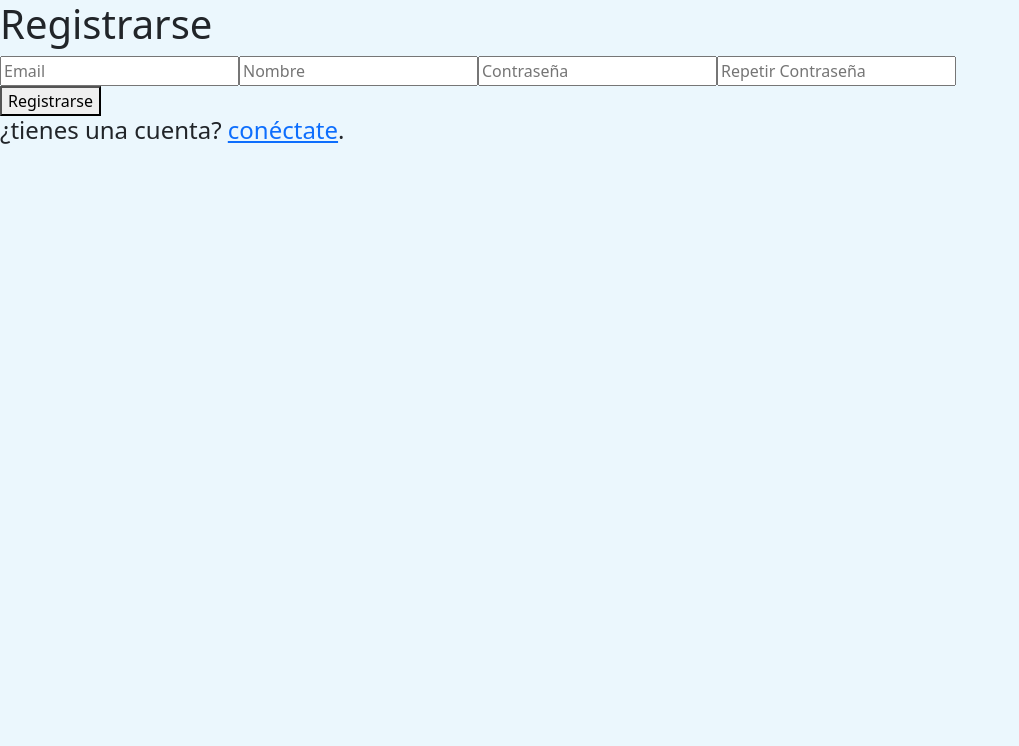
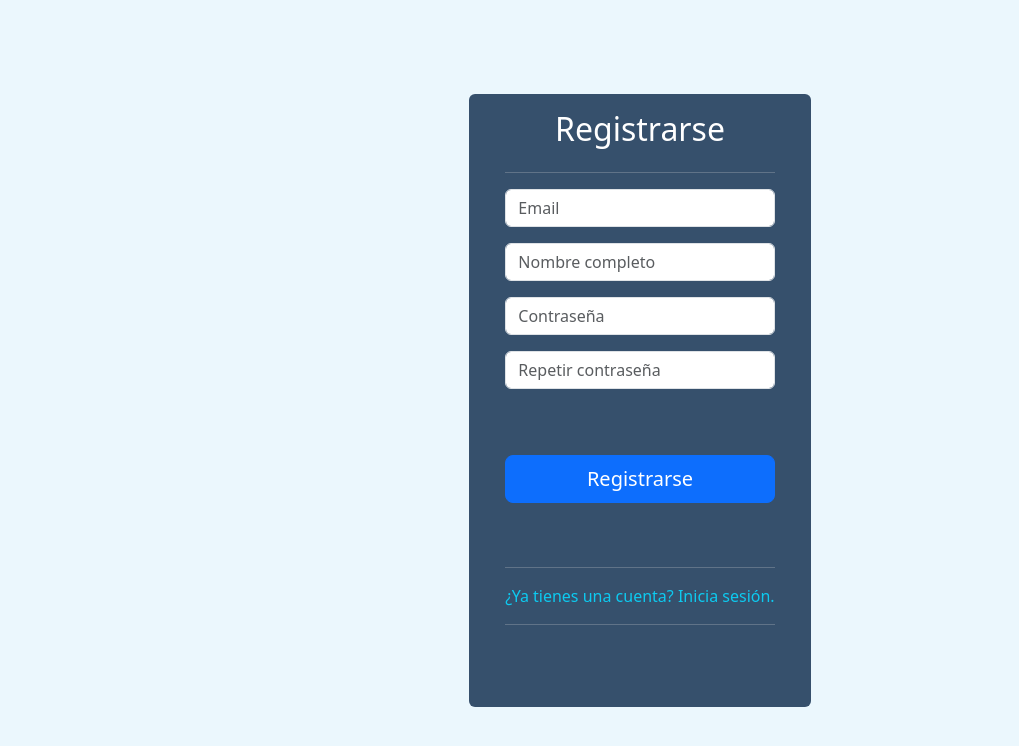
Before and after one commit to Goldfinch95/cosy, an Angular app: page /register in a window 1280 px wide. Shown: the top 746 px of the page, without its empty margins (0-1019 px from the left). Built offline with nearby package versions, Linux system fonts and the light colour scheme.

Commit message:
se trabajo en el diseño de la pagina registro y en la logica de validacion de los inputs de dicha pagina.

```diff
--- a/src/app/pages/login/login.component.css
+++ b/src/app/pages/login/login.component.css
@@ -18,3 +18,8 @@ img{
     background-color: #36506C;
     width: 26rem;
 }
+
+.btn-info:hover {
+    background-color: #00acc1;
+    border-color: #00acc1;
+  }
--- a/src/app/pages/login/login.component.html
+++ b/src/app/pages/login/login.component.html
@@ -36,7 +36,7 @@
                 />
                 @if (submitted && loginForm.controls['email'].errors){
                   <div class="text-danger mt-2">
-                    Se necesita de un <span>Email</span>.
+                    Se necesita de un Email.
                   </div>
                 }
               </div>
--- a/src/app/pages/login/login.component.ts
+++ b/src/app/pages/login/login.component.ts
@@ -14,14 +14,16 @@ import { CommonModule } from '@angular/common';
 export class LoginComponent {
   loginForm!:FormGroup
   submitted= false;
-  send = false;
+
   constructor(private formBuilder:FormBuilder){
-    //this.loginData = new Login();
+
   }
-  //loginData: Login;
+
 
   ngOnInit(){
     //validations
+    //requiere email (@) y un patron de letras (.) letras
+    //requiere una contraseña minimo 8 caracteres y un patron de una minuscula,una mayuscula, un numero y un caracter especial.
     this.loginForm = this.formBuilder.group({
       'email': ['', [Validators.required,Validators.email,Validators.pattern(/^.+@.+\..+$/)]],
       'password': ['',[Validators.required,Validators.minLength(8),Validators.pattern(/^(?=.*[a-z])(?=.*[A-Z])(?=.*\d)(?=.*[@$!%*?&])[A-Za-z\d@$!%*?&]+$/)]]
--- a/src/app/pages/register/register.component.css
+++ b/src/app/pages/register/register.component.css
@@ -0,0 +1,9 @@
+
+.card {
+    background-color: #36506C;
+
+  }
+  .title{
+    font-size: 32px;
+    font-weight: 400;
+}
--- a/src/app/pages/register/register.component.html
+++ b/src/app/pages/register/register.component.html
@@ -1,42 +1,72 @@
-<!--registro-->
-<section>
+<section class="container-fluid d-flex justify-content-center align-items-center" style="height: 100vh;">
+  <div class="col-md-4 d-flex justify-content-center">
+    <div class="card border-0" style="max-width: 350px; height: 613px" [ngClass]="{'h-auto': submitted && registerForm.invalid}">
+      <div class="card-body"style="margin: 0 20px;">
+        <h1 class=" title text-center text-white mb-4">Registrarse</h1>
+        <form [formGroup]="registerForm" (ngSubmit)="onSubmit()">
+          <hr style="border-top: 1px solid #DBDBDB; width: 100%;">
           <div>
-    <h1>Registrarse</h1>
-  </div>
-  <div>
+          <div class="mb-3">
             <input
                   type="email"
-      [(ngModel)]="accountData.email"
-      [ngModelOptions]="{
-        standalone: true
-      }"
+                  formControlName="email"
+                  class="form-control"
+                  [ngClass]="{ 'is-invalid': submitted && registerForm.controls['email'].errors }"
                   placeholder="Email"
                 />
-    <input
-      type="text"
-      [(ngModel)]="accountData.name"
-      [ngModelOptions]="{ standalone: true }"
-      placeholder="Nombre"
-    />
-    <input
-      type="password"
-      [(ngModel)]="accountData.password"
-      [ngModelOptions]="{
-        standalone: true
-      }"
-      placeholder="Contraseña"
-    />
-    <input
-      type="password"
-      [(ngModel)]="accountData.secondPassword"
-      [ngModelOptions]="{ standalone: true }"
-      placeholder="Repetir Contraseña"
-    />
+                @if (submitted && registerForm.controls['email'].errors){
+                  <div class="text-danger mt-2">
+                    Se necesita de un Email.
                   </div>
-  <div>
-    <button (click)="checkIn()">Registrarse</button>
+                }
           </div>
-  <div>
-    <h4>¿tienes una cuenta? <a routerLink="">conéctate</a>.</h4>
+          <div class="mb-3">
+            <input type="text" formControlName="fullName" class="form-control " [ngClass]="{ 'is-invalid': submitted && registerForm.controls['fullName'].errors }" placeholder="Nombre completo">
+            @if (submitted && registerForm.controls['fullName'].errors){
+              <div class="text-danger mt-2">
+                Se necesita un nombre completo.
+              </div>
+            }
+          </div>
+          <div class="mb-3">
+            <input type="password" formControlName="password"  class="form-control " [ngClass]="{ 'is-invalid': submitted && registerForm.controls['password'].errors }" placeholder="Contraseña">
+            @if (submitted && registerForm.controls['password'].errors?.['required']){
+              <div class="text-danger mt-2">
+                Se necesita de una Contraseña.
+              </div>
+            }
+            @if (submitted && registerForm.controls['password'].errors?.['minlength']){
+              <div class="text-danger mt-2">
+                Se necesita de una Contraseña de almenos 8 caracteres.
+              </div>
+            }
+            @if ( submitted && registerForm.controls['password'].errors?.['pattern']){
+              <div class="text-danger mt-2">
+                Se necesita de una Contraseña que contenga al menos una letra minúscula,una letra mayúscula, un dígito y un carácter especial.
+              </div>
+            }
+          </div>
+          <div class="mb-3">
+            <input type="password" formControlName="secondPassword"  class="form-control "[ngClass]="{ 'is-invalid': submitted && registerForm.controls['secondPassword'].errors }"  placeholder="Repetir contraseña">
+            @if (submitted && registerForm.controls['secondPassword'].errors?.['required']){
+              <div class="text-danger mt-2">
+                Se necesita que ambas contraseñas coincidan.
+              </div>
+            }
+          </div>
+        </div>
+          <button   class="btn btn-primary btn-lg btn-block  w-100 mb-lg-5"style="margin-top: 50px;" >Registrarse</button>
+        </form>
+
+        <div class="mt-3 text-center">
+
+          <hr style="border-top: 1px solid #DBDBDB; width: 100%;">
+          <a href="" class="text-info text-decoration-none">¿Ya tienes una cuenta? Inicia sesión.</a>
+          <hr style="border-top: 1px solid #DBDBDB; width: 100%;">
+
+        </div>
+
+      </div>
+    </div>
   </div>
 </section>
--- a/src/app/pages/register/register.component.ts
+++ b/src/app/pages/register/register.component.ts
@@ -1,36 +1,59 @@
 import { Component } from '@angular/core';
-import { FormsModule } from '@angular/forms';
+import { FormBuilder, FormGroup, Validators } from '@angular/forms';
 import { RouterLink } from '@angular/router';
-
+import { ReactiveFormsModule } from '@angular/forms';
+import { CommonModule } from '@angular/common';
 
 @Component({
   selector: 'app-register',
   standalone: true,
-  imports: [FormsModule, RouterLink],
+  imports: [ReactiveFormsModule,RouterLink, CommonModule],
   templateUrl: './register.component.html',
-  styleUrl: './register.component.css'
+  styleUrls: ['./register.component.css']
 })
-export class RegisterComponent {
-  accountData: User;
+export class RegisterComponent{
+  registerForm!:FormGroup
+  submitted= false;
 
-  constructor(){
-    this.accountData = new User();
+  constructor(private formBuilder:FormBuilder){
+
   }
 
-  checkIn(){
-    console.log(this.accountData)
+
+  ngOnInit(){
+    //validations
+    //requiere email (@) y un patron de letras (.) letras
+    //requiere un nombre de entre 4 y 15 caracteres que sean alfabeticos.
+    //requiere una contraseña minimo 8 caracteres y un patron de una minuscula,una mayuscula, un numero y un caracter especial.
+    //validacion especial que sean iguales las contraseñas
+    this.registerForm = this.formBuilder.group({
+      'email': ['', [Validators.required,Validators.email,Validators.pattern(/^.+@.+\..+$/)]],
+      'fullName': ['', [Validators.required,Validators.minLength(4), Validators.maxLength(15), Validators.pattern(/^[a-zA-Z\s']+$/)]],
+      'password': ['',[Validators.required,Validators.minLength(8),Validators.pattern(/^(?=.*[a-z])(?=.*[A-Z])(?=.*\d)(?=.*[@$!%*?&])[A-Za-z\d@$!%*?&]+$/)]],
+      'secondPassword': ['', [Validators.required]]
+    })
+  }
+
+  //funcion que comprueba si las contraseñas son iguales
+  passwordMatchValidator(form: FormGroup) {
+    const password = form.get('password');
+    const secondPassword = form.get('secondPassword');
+
+    if (password && secondPassword) {
+      if (password.value !== secondPassword.value) {
+        secondPassword.setErrors({ mismatch: true });
+      } else {
+        secondPassword.setErrors(null);
+      }
+    }
+  }
+
+  onSubmit(){
+    this.submitted = true;
+    if(this.registerForm.invalid){
+      return
+    }
+    alert('success')
+    console.log(this.registerForm)
   }
 }
-
-export class User{
-  email: string;
-  name: string;
-  password: string;
-  secondPassword: string;
-  constructor(){
-    this.email = '';
-    this.name = '';
-    this.password = '';
-    this.secondPassword = '';
-  }
-}
```
Lines whose indentation alone changed are shown as unchanged.
